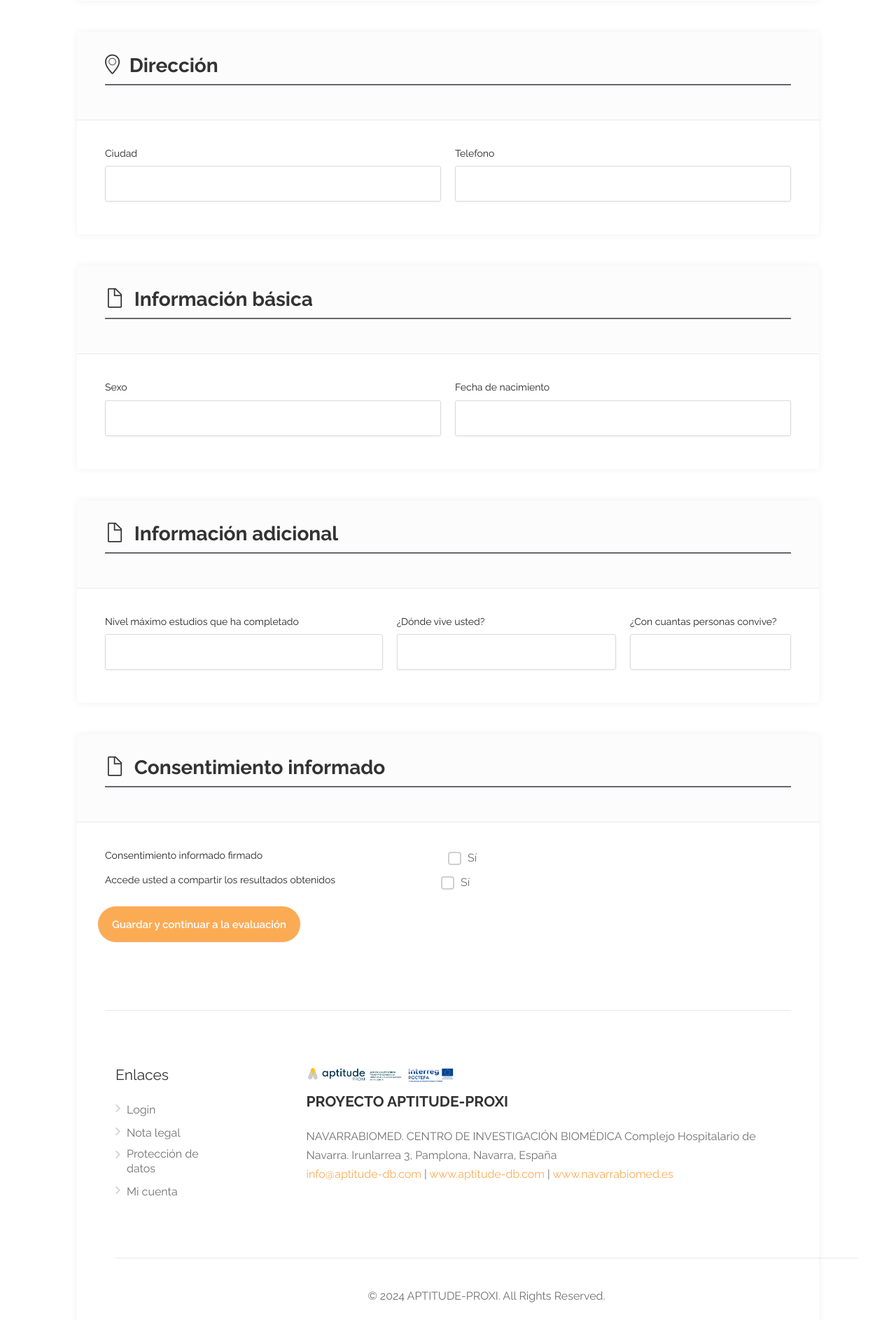
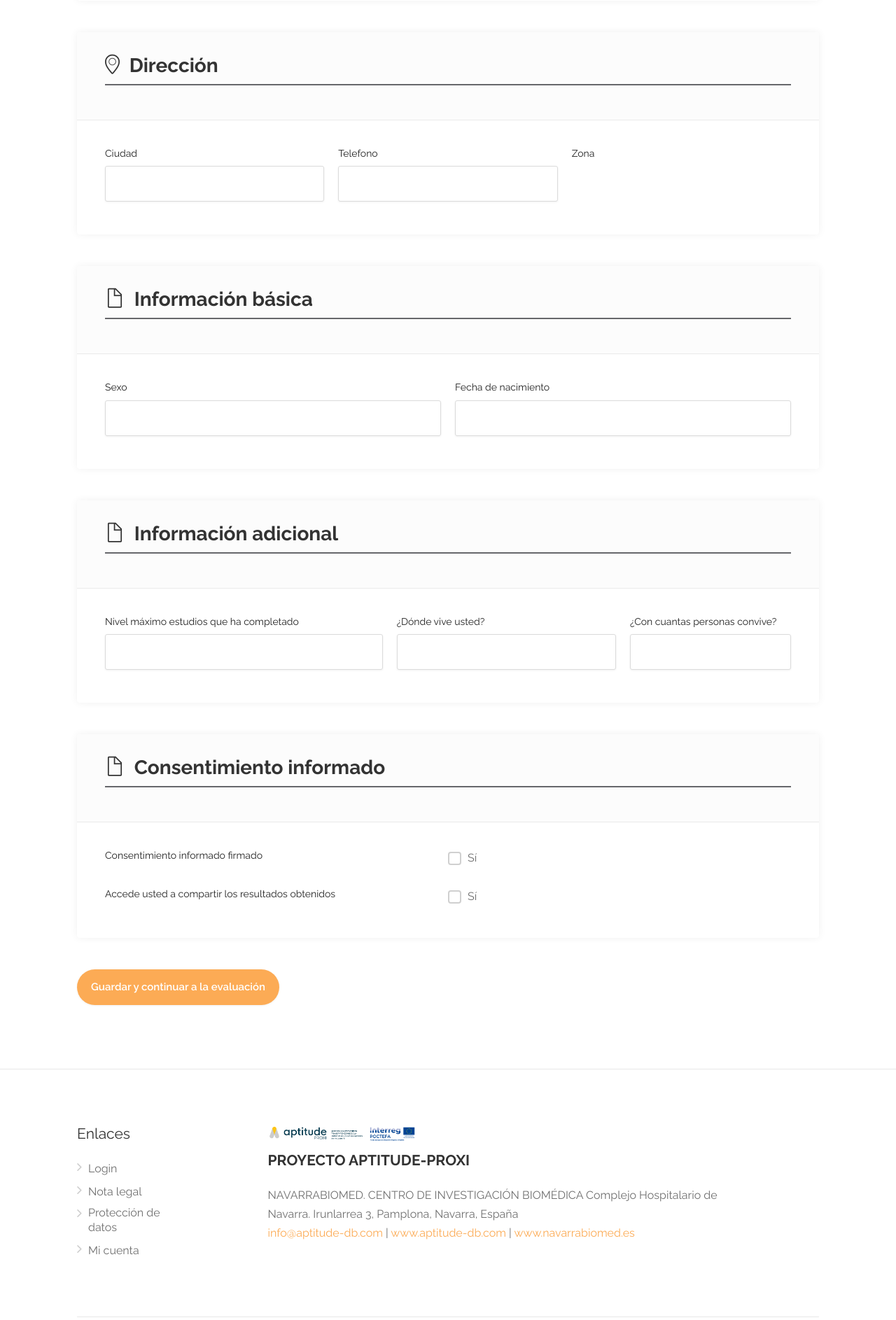
Before and after one commit to alabarga/aptitude-proxy, a Django app: template aptitude_crd/templates/aptitude_crd/paciente_nuevo.html in a window 1280 px wide. Shown: the part 796-2682 px from the top of the page at 70% size. Before the commit the page ends 2657 px from the top, so only its background shows below. Run offline with Django 3.2, Linux system fonts and the light colour scheme; the template is opened without the code that fills it: most values are stand-ins (such as "Sample title", 1, 10 or a date in 2020); form fields are guessed from the names that the template uses; some libraries are stand-ins or nearby versions; some web fonts are replaced.

Commit message:
Update paciente_nuevo.html and models.py

```diff
--- a/aptitude_crd/templates/aptitude_crd/paciente_nuevo.html
+++ b/aptitude_crd/templates/aptitude_crd/paciente_nuevo.html
@@ -79,18 +79,20 @@ Pacientes
                 -->
 
                 <!-- City -->
-                <div class="col-md-6">
+                <div class="col-md-4">
                     <h5>Ciudad</h5>
                     {{form.ciudad}}
 
 
                 </div>
-
-                <div class="col-md-6">
+                <div class="col-md-4">
                     <h5>Telefono</h5>
                     {{form.telefono}}
                 </div>
-
+                <div class="col-md-4">
+                    <h5>Zona</h5>
+                    {{form.territorio}}
+                </div>
                 <!-- Country
                 <div class="col-md-2">
                     <h5>Territorio</h5>
@@ -157,7 +159,7 @@ Pacientes
     <!-- Section / End -->
 
     <!-- Section -->
-    <div class="add-listing-section margin-top-45 margin-bottom-45"">
+    <div class="add-listing-section margin-top-45 margin-bottom-45">
 
         <!-- Headline -->
         <div class="add-listing-headline">
@@ -230,7 +232,7 @@ Pacientes
     </div>
 
     <!-- Section -->
-    <div class="add-listing-section margin-top-45 margin-bottom-45"">
+    <div class="add-listing-section margin-top-45 margin-bottom-45">
 
         <!-- Headline -->
         <div class="add-listing-headline">
@@ -241,26 +243,23 @@ Pacientes
         <div class="row with-forms">
             <div class="col-md-6">
                 <h5>Consentimiento informado firmado</h5>
-
             </div>
             <div class="checkboxes in-row margin-bottom-20">
-
                 <input id="id_consentimiento_informado" type="checkbox" name="consentimiento_informado" required {% if object.consentimiento_informado %} checked {% endif %}>
                 <label for="id_consentimiento_informado">{% trans "Sí" noop %}</label>
-            <div>
+            </div>
         </div>
 
         <!-- Title -->
-        <div class="row with-forms col-md-12">
+        <div class="row with-forms">
             <div class="col-md-6">
                 <h5>Accede usted a compartir los resultados obtenidos</h5>
-
             </div>
             <div class="checkboxes in-row margin-bottom-20">
 
                 <input id="id_prevention_share" type="checkbox" name="prevention_share" required {% if object.id_prevention_share %} checked {% endif %}>
                 <label for="id_prevention_share">{% trans "Sí" noop %}</label>
-            <div>
+            </div>
         </div>
 
     </div>
```
Also changed, not shown: aptitude_crd/models.py (+12 -4 lines).
